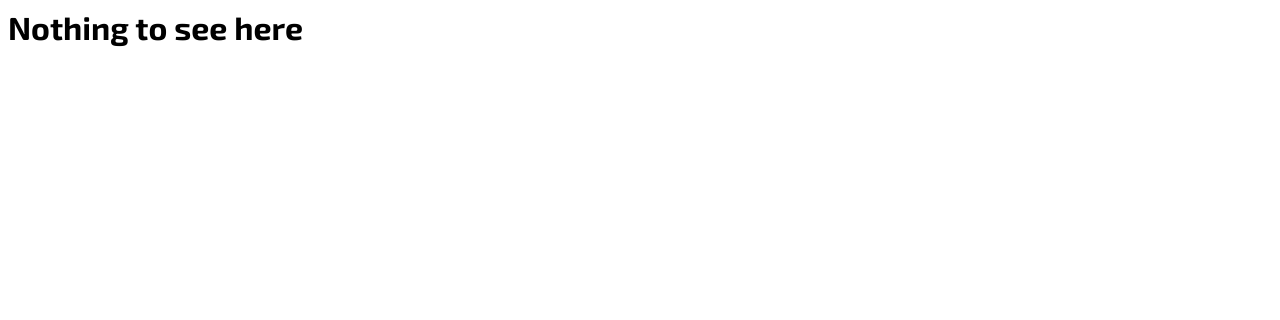
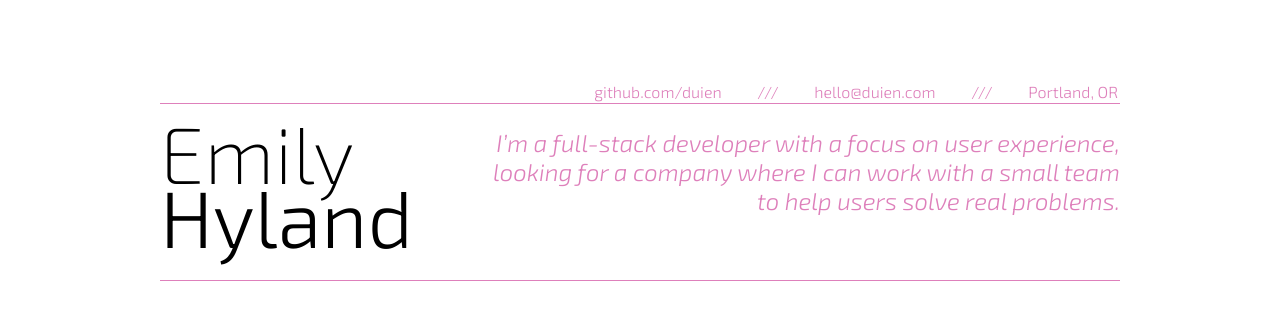
Before and after one commit to duien/duien.github.io, a plain HTML site: page index.html in a window 1280 px wide. Drawn offline with Linux system fonts and the light colour scheme.

Commit message:
Start fleshing out page a bit

```diff
--- a/index.html
+++ b/index.html
@@ -1,10 +1,90 @@
 <head>
   <link href="https://fonts.googleapis.com/css?family=Exo+2:200,200i,300,300i,600i,700" rel="stylesheet">
   <style type="text/css">
-    body { font-family: "Exo 2", sans-serif }
+    body {
+      font-family: "Exo 2", sans-serif;
+      font-weight: 300;
+      width: 960px;
+      margin: 5em auto;
+    }
+    section {
+      border-top: 1px solid #DE80BB;
+    }
+    section.header {
+      /*border-bottom: 1px solid #DE80BB;*/
+      border-top: none;
+      color: #DE80BB;
+      text-align: right;
+      padding: 2px;
+    }
+    .header ul {
+      list-style-type: none;
+      margin: 0;
+      padding: 0;
+    }
+    .header ul li {
+      display: inline;
+      margin: 0;
+      padding: 0;
+    }
+    .header ul li::after {
+      content: " ///";
+      margin: 0 2em;
+    }
+    .header ul li:last-of-type::after {
+      content: "";
+      margin: 0;
+    }
+
+    .title {
+      display: flex;
+    }
+    .title h1 {
+      flex: 1;
+      font-size: 5rem;
+      font-weight: 500;
+      line-height: 4rem;
+      margin: 1rem 0 2rem;
+    }
+    .title h1 .first {
+      font-weight: 200;
+    }
+    .title .abstract {
+      flex: 2;
+      color: #DE80BB;
+      font-size: 1.5rem;
+      font-style: italic;
+      text-align: right;
+    }
+
+    h2 {
+      color: #DE80BB;
+      font-weight: 300;
+      font-size: 1rem;
+      margin: 0;
+      padding: 2px;
+      text-transform: uppercase;
+    }
   </style>
 </head>
 
 <body>
-  <h1>Nothing to see here</h1>
+  <section class="header">
+    <ul>
+      <li>github.com/duien</li>
+      <li>hello@duien.com</li>
+      <li>Portland, OR</li>
+    </ul>
+  </section>
+
+  <section class="title">
+    <h1><span class="first">Emily</span> Hyland</h1>
+    <p class="abstract">
+      I’m a full-stack developer with a focus on user experience, looking for a company where I can work with a small team to help users solve real problems.
+    </p>
+  </section>
+
+  <section>
+    <!-- <h2>Employment Summary</h2> -->
+  </section>
 </body>
```
